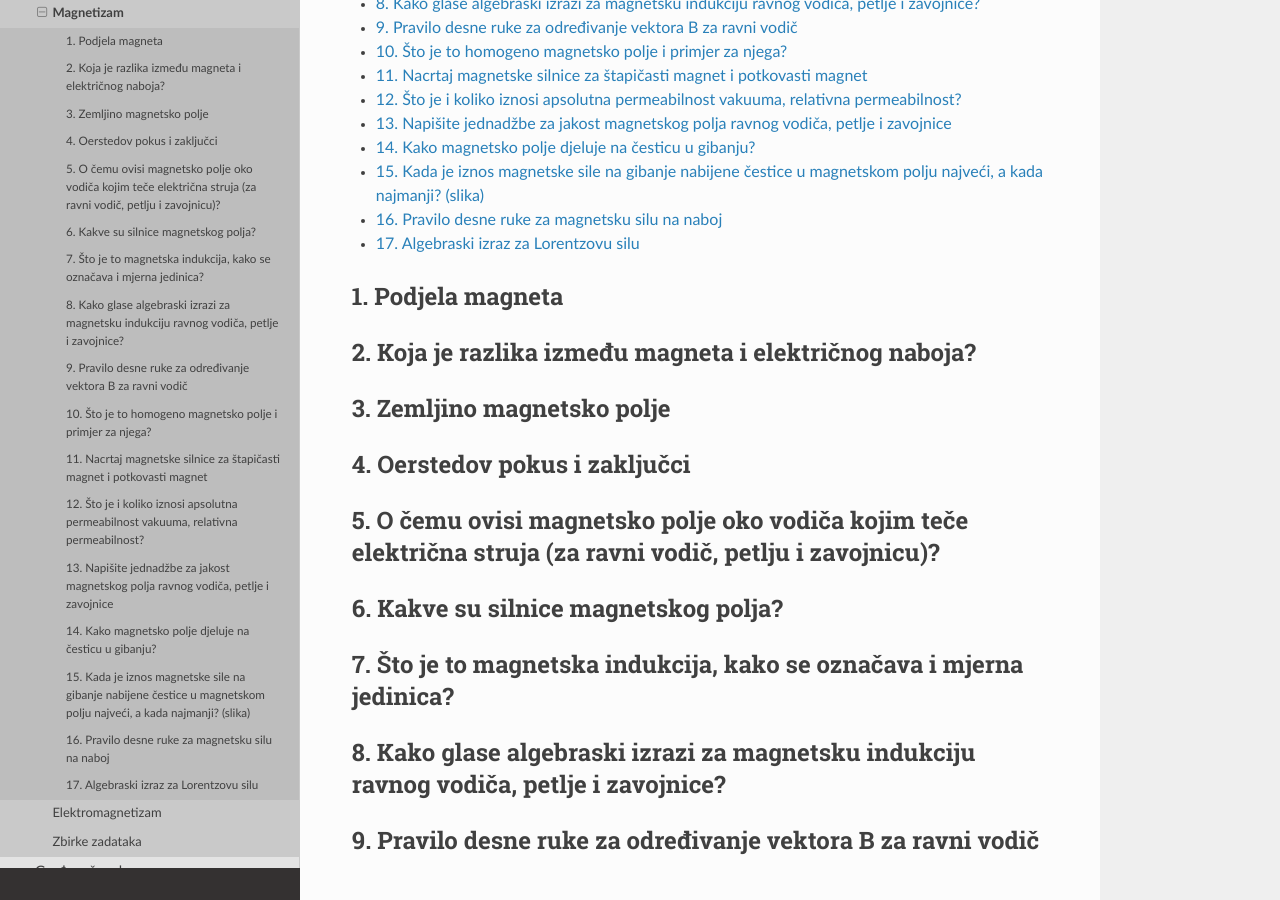
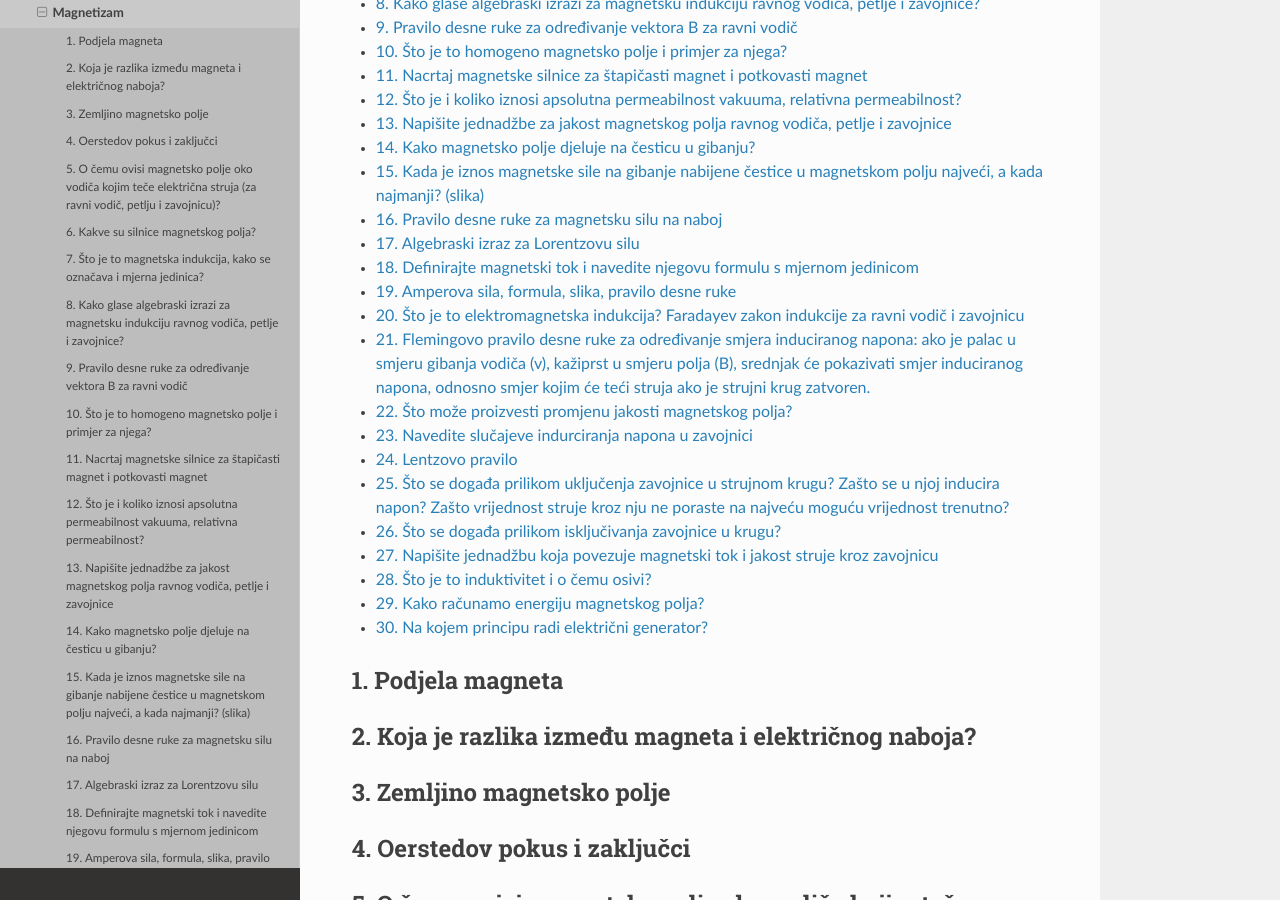
Before and after one commit to recycleTheC/tsrb-h_razred, a Sphinx documentation site: the page built from source/3_razred/fizika/magnetizam/magnetizam.rst, in a window 1280 px wide and 900 px high, scrolled down 569 px. Built offline with Sphinx 7.4.7 and the Read the Docs theme 2.0.0, drawn with Linux system fonts in a browser that asks for light colours; some of the changed text lies outside the part shown.

Commit message:
Pitanja: Magnetizam

```diff
--- a/source/3_razred/fizika/magnetizam/magnetizam.rst
+++ b/source/3_razred/fizika/magnetizam/magnetizam.rst
@@ -64,3 +64,42 @@ Magnetizam
 
 17. Algebraski izraz za Lorentzovu silu
 ^^^^^^^^^^^^^^^^^^^^^^^^^^^^^^^^^^^^^^^
+
+18. Definirajte magnetski tok i navedite njegovu formulu s mjernom jedinicom
+^^^^^^^^^^^^^^^^^^^^^^^^^^^^^^^^^^^^^^^^^^^^^^^^^^^^^^^^^^^^^^^^^^^^^^^^^^^^
+
+19. Amperova sila, formula, slika, pravilo desne ruke
+^^^^^^^^^^^^^^^^^^^^^^^^^^^^^^^^^^^^^^^^^^^^^^^^^^^^^
+
+20. Što je to elektromagnetska indukcija? Faradayev zakon indukcije za ravni vodič i zavojnicu
+^^^^^^^^^^^^^^^^^^^^^^^^^^^^^^^^^^^^^^^^^^^^^^^^^^^^^^^^^^^^^^^^^^^^^^^^^^^^^^^^^^^^^^^^^^^^^^
+
+21. Flemingovo pravilo desne ruke za određivanje smjera induciranog napona: ako je palac u smjeru gibanja vodiča (v), kažiprst u smjeru polja (B), srednjak će pokazivati smjer induciranog napona, odnosno smjer kojim će teći struja ako je strujni krug zatvoren.
+^^^^^^^^^^^^^^^^^^^^^^^^^^^^^^^^^^^^^^^^^^^^^^^^^^^^^^^^^^^^^^^^^^^^^^^^^^^^^^^^^^^^^^^^^^^^^^^^^^^^^^^^^^^^^^^^^^^^^^^^^^^^^^^^^^^^^^^^^^^^^^^^^^^^^^^^^^^^^^^^^^^^^^^^^^^^^^^^^^^^^^^^^^^^^^^^^^^^^^^^^^^^^^^^^^^^^^^^^^^^^^^^^^^^^^^^^^^^^^^^^^^^^^^^^^^^^^^^^^^^
+
+22. Što može proizvesti promjenu jakosti magnetskog polja?
+^^^^^^^^^^^^^^^^^^^^^^^^^^^^^^^^^^^^^^^^^^^^^^^^^^^^^^^^^^
+
+23. Navedite slučajeve indurciranja napona u zavojnici
+^^^^^^^^^^^^^^^^^^^^^^^^^^^^^^^^^^^^^^^^^^^^^^^^^^^^^^
+
+24. Lentzovo pravilo
+^^^^^^^^^^^^^^^^^^^^
+
+25. Što se događa prilikom uključenja zavojnice u strujnom krugu? Zašto se u njoj inducira napon? Zašto vrijednost struje kroz nju ne poraste na najveću moguću vrijednost trenutno?
+^^^^^^^^^^^^^^^^^^^^^^^^^^^^^^^^^^^^^^^^^^^^^^^^^^^^^^^^^^^^^^^^^^^^^^^^^^^^^^^^^^^^^^^^^^^^^^^^^^^^^^^^^^^^^^^^^^^^^^^^^^^^^^^^^^^^^^^^^^^^^^^^^^^^^^^^^^^^^^^^^^^^^^^^^^^^^^^^^^^^
+
+26. Što se događa prilikom isključivanja zavojnice u krugu?
+^^^^^^^^^^^^^^^^^^^^^^^^^^^^^^^^^^^^^^^^^^^^^^^^^^^^^^^^^^^
+
+27. Napišite jednadžbu koja povezuje magnetski tok i jakost struje kroz zavojnicu
+^^^^^^^^^^^^^^^^^^^^^^^^^^^^^^^^^^^^^^^^^^^^^^^^^^^^^^^^^^^^^^^^^^^^^^^^^^^^^^^^^
+
+28. Što je to induktivitet i o čemu osivi?
+^^^^^^^^^^^^^^^^^^^^^^^^^^^^^^^^^^^^^^^^^^
+
+29. Kako računamo energiju magnetskog polja?
+^^^^^^^^^^^^^^^^^^^^^^^^^^^^^^^^^^^^^^^^^^^^
+
+30. Na kojem principu radi električni generator?
+^^^^^^^^^^^^^^^^^^^^^^^^^^^^^^^^^^^^^^^^^^^^^^^^
```
